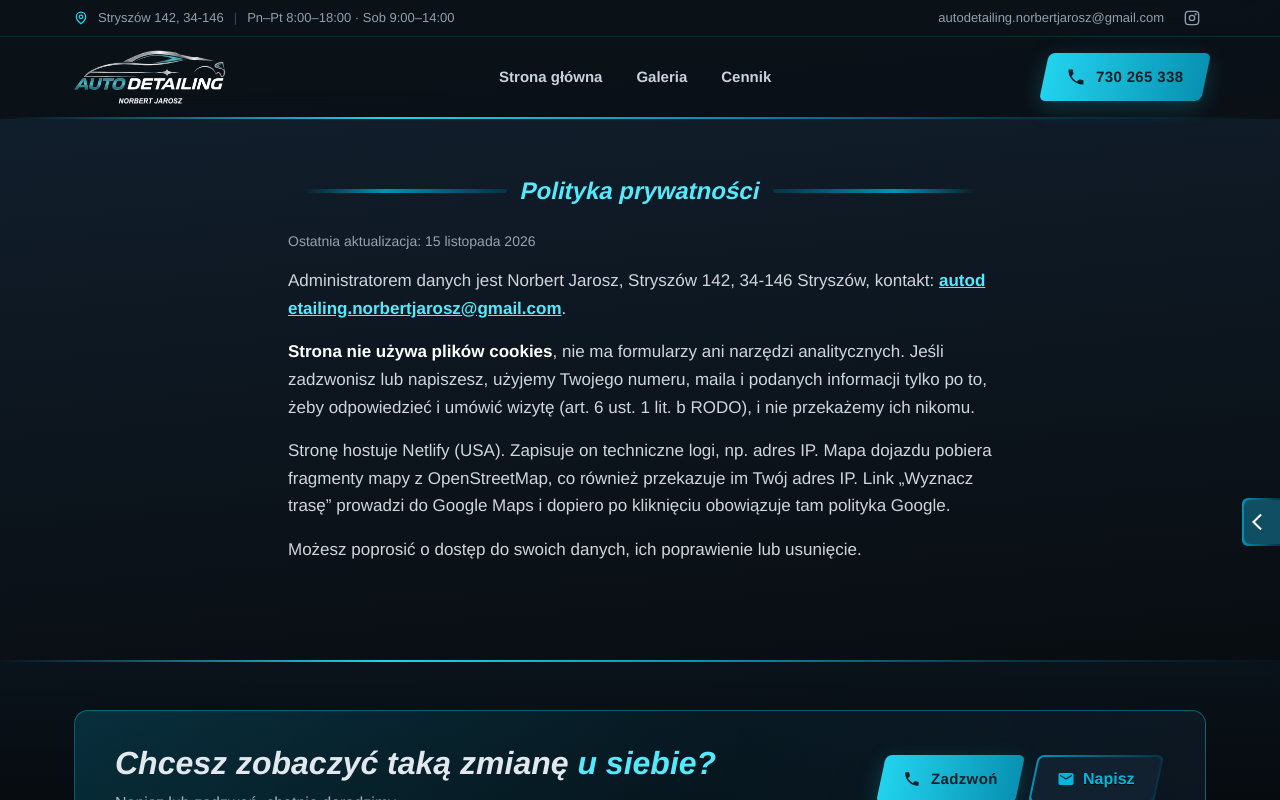
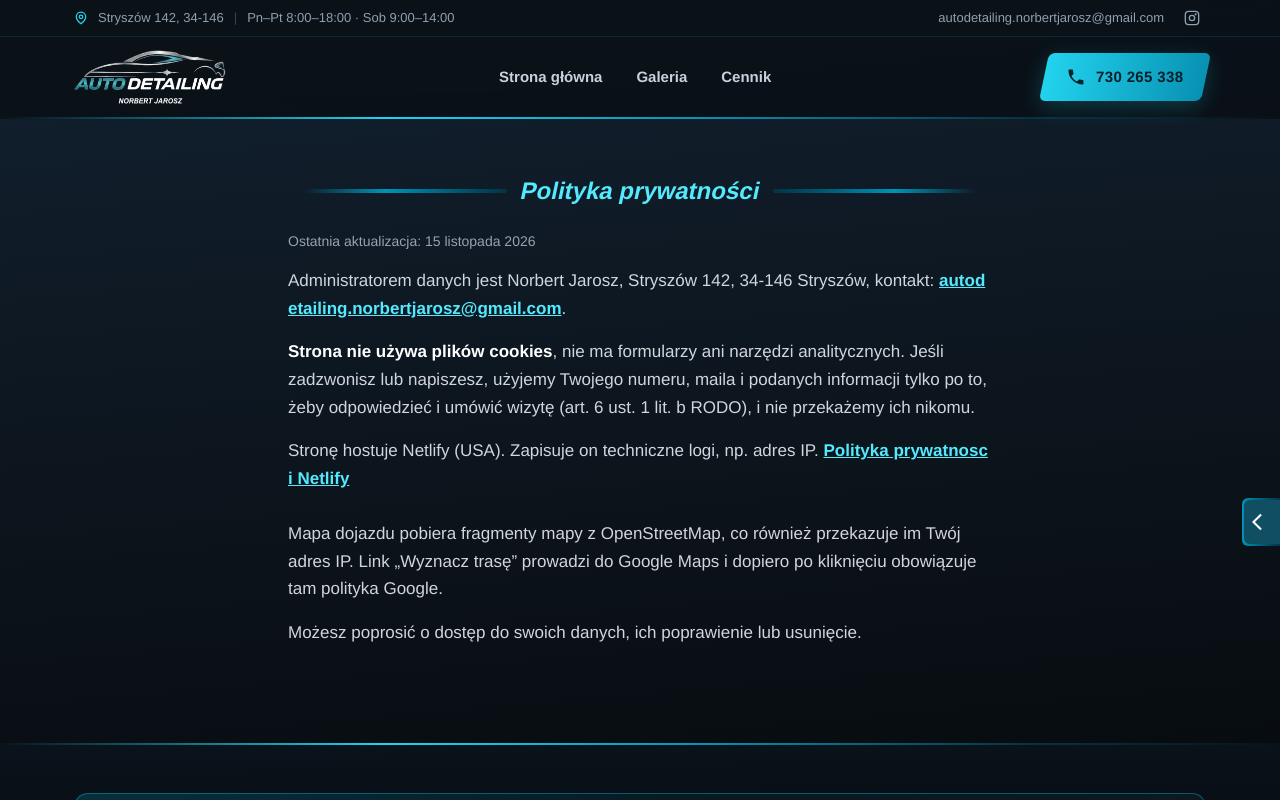
Before and after one commit to SouthKioto/auto-detailing, a React (Vite) app: page /polityka-prywatnosci in a window 1280 px wide. Shown: the top 800 px of the page. Built offline with nearby package versions, Linux system fonts and the light colour scheme; a web font is replaced by a local one.

Commit message:
dodanie odnosnikow polityki prywatnosci

```diff
--- a/src/pages/PrivacyPolicy.tsx
+++ b/src/pages/PrivacyPolicy.tsx
@@ -39,7 +39,16 @@ export const PrivacyPolicy = () => {
 
         <p>
           Stronę hostuje Netlify (USA). Zapisuje on techniczne logi, np. adres
-          IP. Mapa dojazdu pobiera fragmenty mapy z OpenStreetMap, co również
+          IP.{" "}
+          <a
+            href="https://www.netlify.com/privacy/"
+            className={`${ext} break-all`}
+          >
+            Polityka prywatnosci Netlify
+          </a>{" "}
+          <br />
+          <br />
+          Mapa dojazdu pobiera fragmenty mapy z OpenStreetMap, co również
           przekazuje im Twój adres IP. Link „Wyznacz trasę” prowadzi do Google
           Maps i dopiero po kliknięciu obowiązuje tam polityka Google.
         </p>
```
